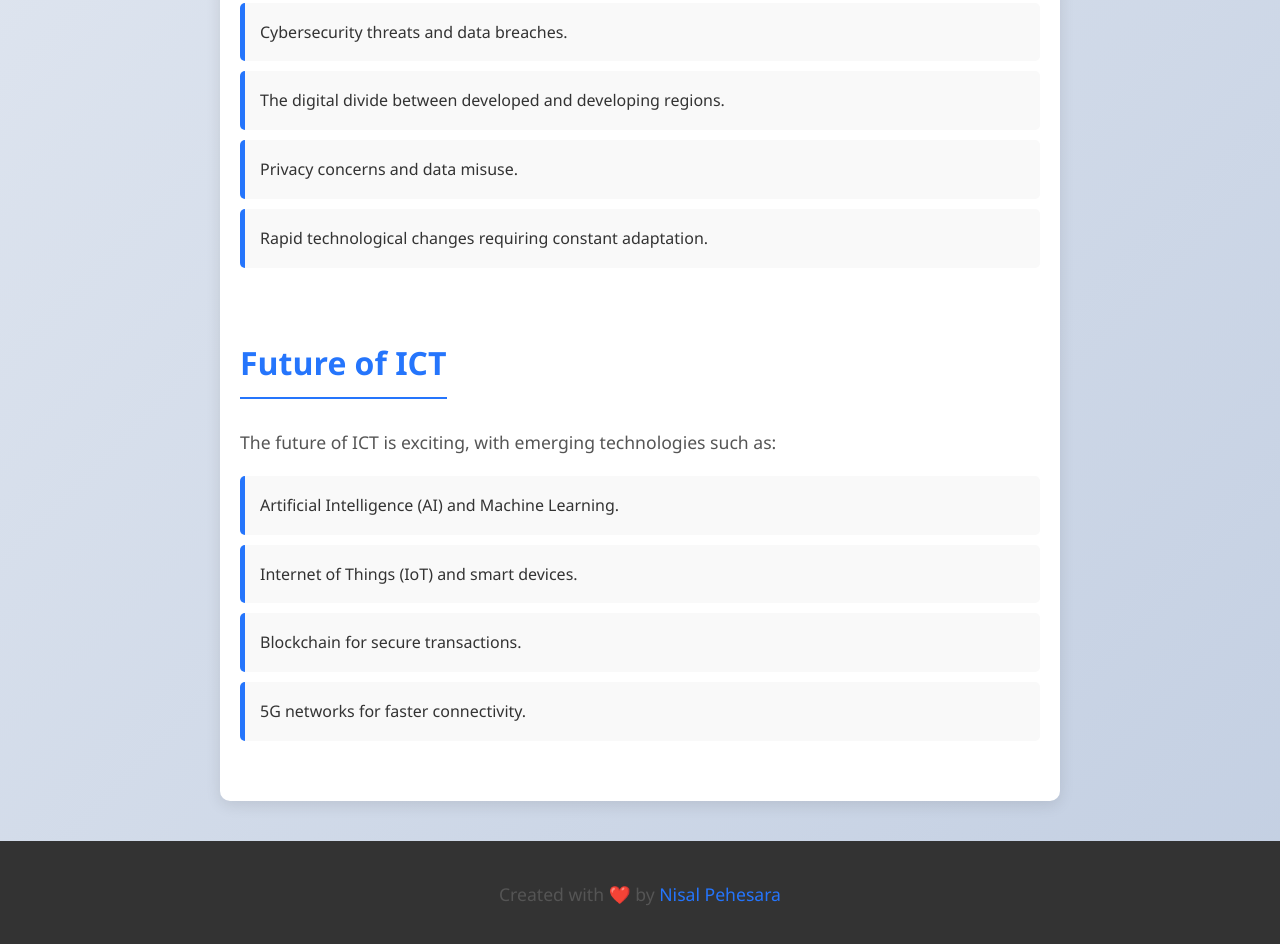
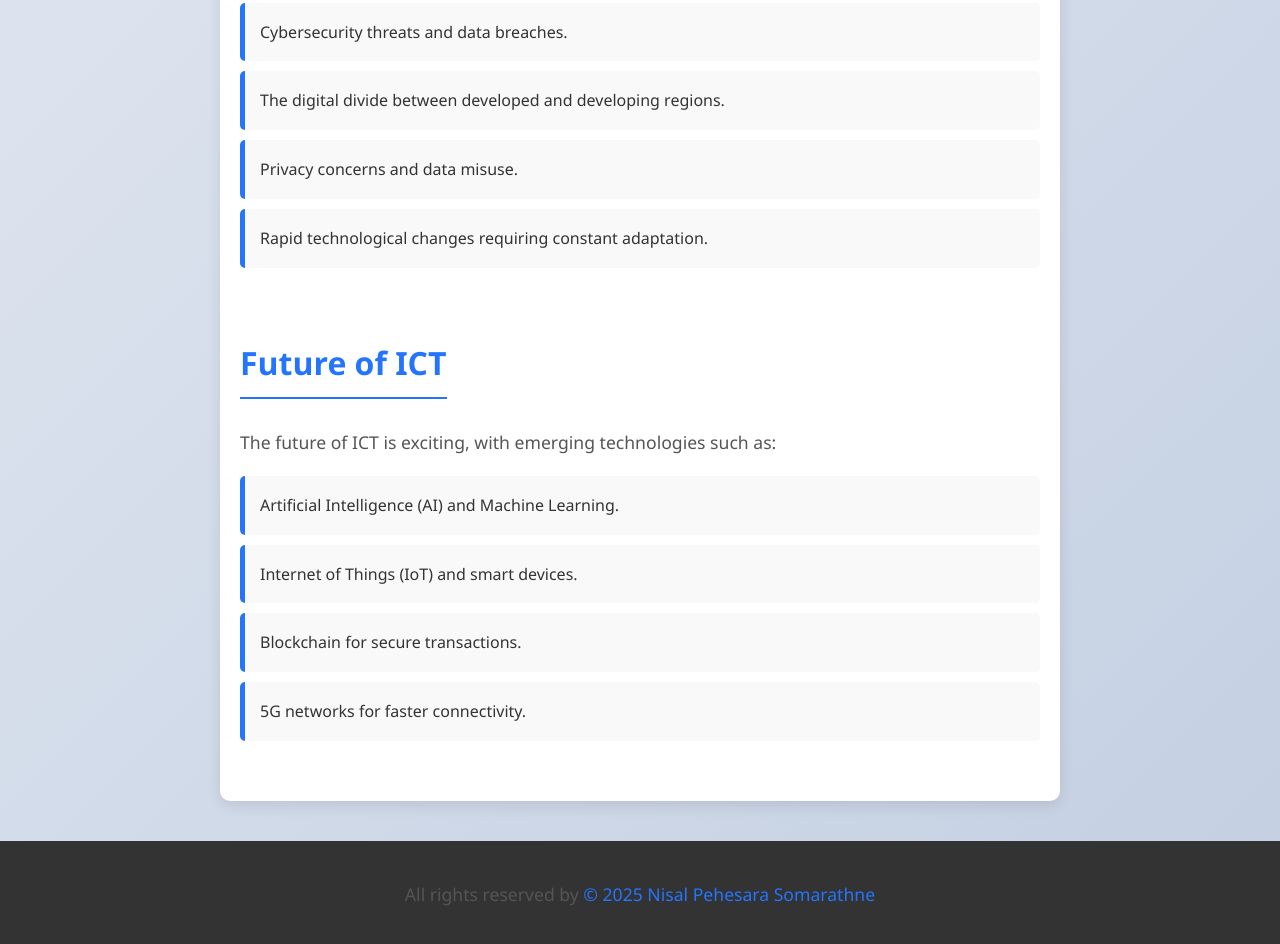
Before and after one commit to NISAL-PEHESARA/LearnICT, a plain HTML site: page ict-intro.html in a window 1280 px wide. Shown: the part 2105-3049 px from the top of the page. Drawn offline with Linux system fonts and the light colour scheme.

Commit message:
Update ict-intro.html

```diff
--- a/ict-intro.html
+++ b/ict-intro.html
@@ -181,7 +181,7 @@
 
     <!-- Footer -->
     <footer>
-        <p>Created with ❤️ by <a href="#" target="_blank">Nisal Pehesara</a></p>
+         <p>All rights reserved by <a href="#" target="_blank">© 2025 Nisal Pehesara Somarathne</a></p>
     </footer>
 </body>
 </html>
```
